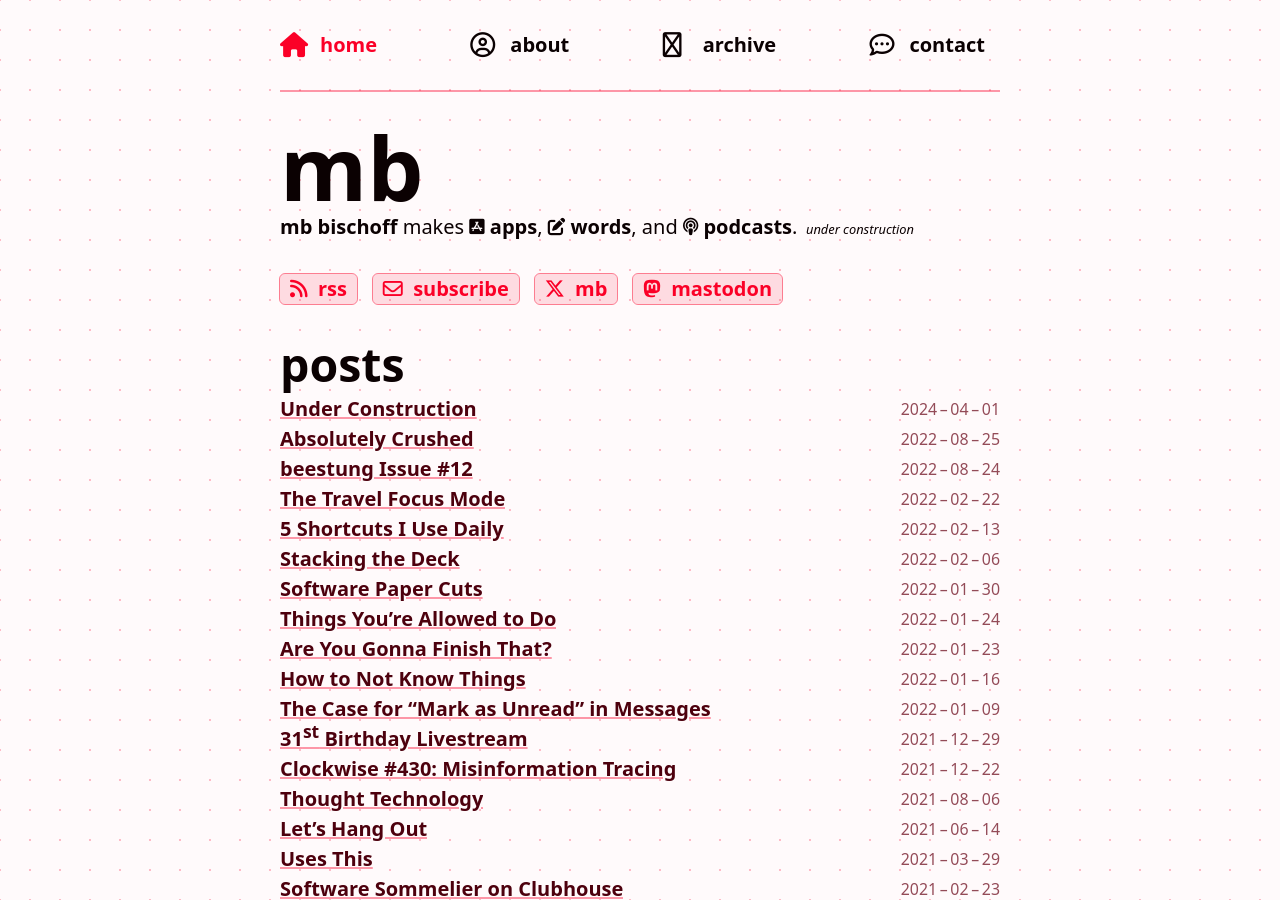
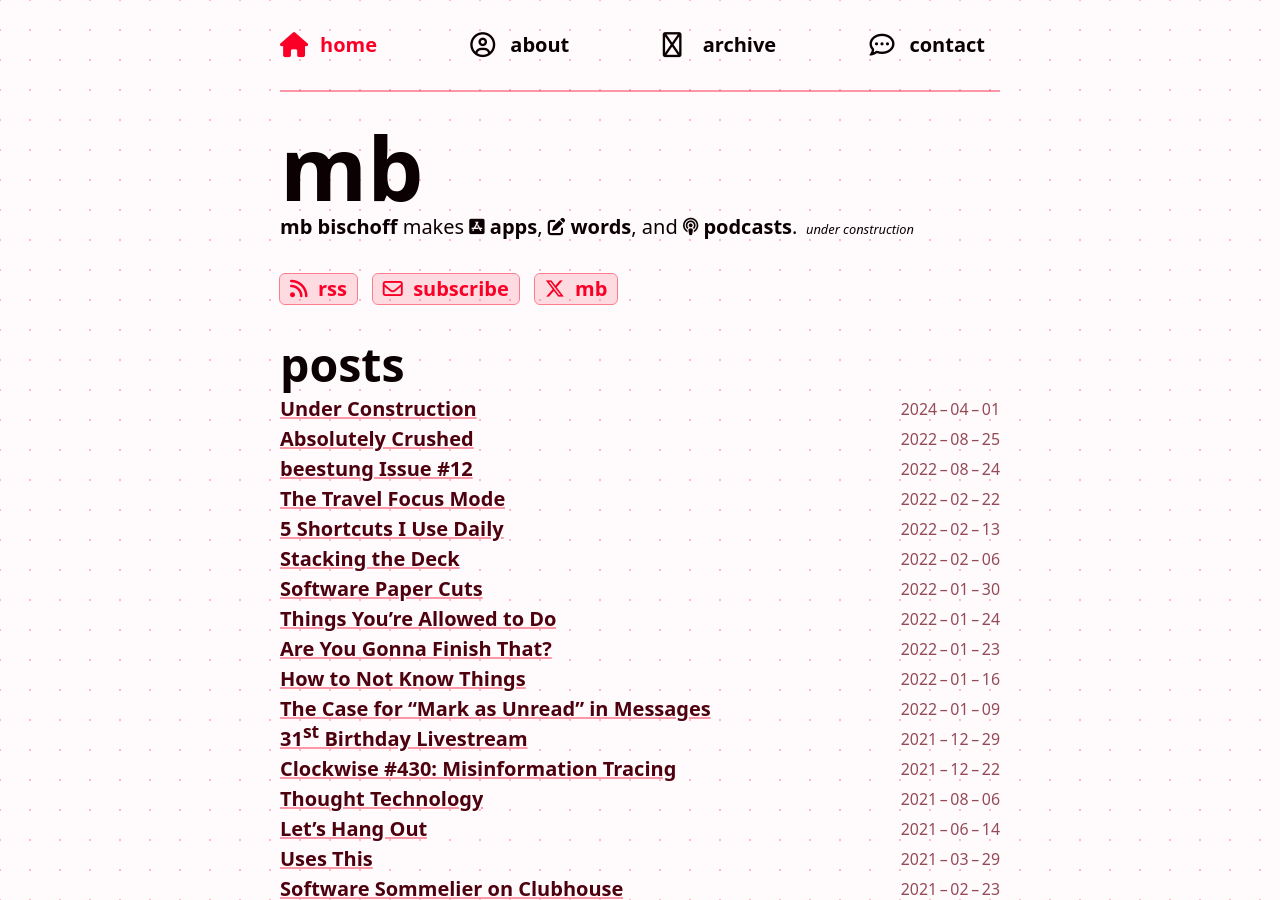
Before and after one commit to mbbischoff/website, a Jekyll site: the page built from index.html, in a window 1280 px wide and 900 px high. Built offline with Jekyll 4.4.1, drawn with Linux system fonts in a browser that asks for light colours; nearby versions of some CDN libraries; some web fonts are replaced; the list of posts is cut into pages by our own code; comment, search, counter and statistics services are not loaded.

Commit message:
No mastodon

```diff
--- a/_includes/header.html
+++ b/_includes/header.html
@@ -8,6 +8,6 @@
   <a class="button" href="/feed"><i class="fa-solid fa-rss"></i>rss</a>
   <a class="button" href="https://buttondown.email/mb/"><i class="fa-regular fa-envelope"></i>subscribe</a>
   <a class="button" href="https://x.com/mb/"><i class="fa-brands fa-x-twitter"></i>mb</a>
-  <a class="button" href="https://mastodon.social/@matthewbischoff"><i class="fa-brands fa-mastodon"></i>mastodon</a>
+  <!-- <a class="button" href="https://mastodon.social/@matthewbischoff"><i class="fa-brands fa-mastodon"></i>mastodon</a> -->
   </section>
 </header>
```
